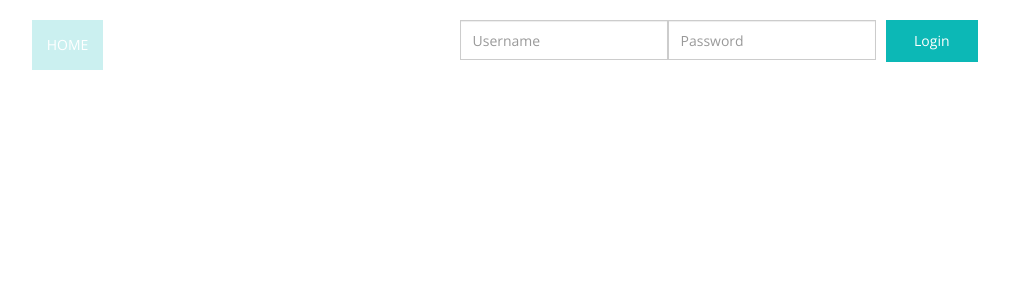
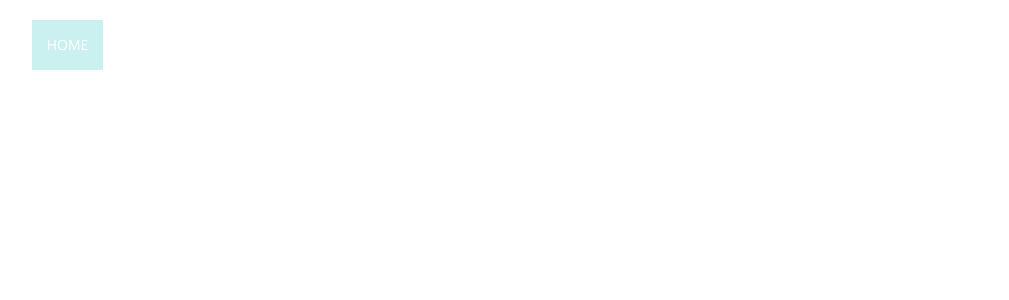
Before and after one commit to heenadawani/SIH-2018, a Flask app: template templates/layout.html in a window 1280 px wide. Shown: the top 300 px of the page, without its empty margins (247-1256 px from the left). Run offline with Flask 2, Linux system fonts and the light colour scheme; the template is opened without the code that fills it, so the values that code supplies are empty; some libraries are stand-ins or nearby versions; some web fonts are replaced.

Commit message:
Final Integrated module of BP
No DB connected

```diff
--- a/app.py
+++ b/app.py
@@ -43,8 +43,8 @@ def deleteImages(dirPath):
 	for fileName in fileList:
  		os.remove(dirPath+"/"+fileName)
 
+#make changes here to insert data into the table. Only for reference
 def insertIntoDB(result):
-
 	try:
 		cur = mysql.connection.cursor()
 		cur.execute('''INSERT into  image_val(Prediction,Time_stamp) values(%s,%s)''',(predict,timestamp))
@@ -94,8 +94,8 @@ def report():
 	for i in range(0,j):
 		result=deepLearning()
 		processed_img=getName('static/preprocessed_images')
-		# ctr[i]=random.uniform(0.0, 0.99)
-		# ctr[i]=round(ctr[i], 3)
+		ctr[i]=random.uniform(0.0, 0.99)
+		ctr[i]=round(ctr[i], 3)
 		os.system('cls')
 		# insertIntoDB(result)
 	return render_template('report.html',results=result,imgs=processed_img, ctr=ctr)
--- a/templates/includes/_navbar.html
+++ b/templates/includes/_navbar.html
@@ -17,27 +17,6 @@
             <li><a href="#contact">Contact</a></li>
           </ul>
         </div>
-        <div class="collapse navbar-collapse navbar-right" id="myNavbar">
-          <form class="form" class="form-inline" role="form">
-            <ul class="nav navbar-nav">
-                    <li>
-                      <div class="form-group">
-                        <input id="username" placeholder="Username" class="form-control br-radius-zero" type="text" required  style="margin-left: 5px;">
-                      </div>
-                    </li>
-                    <li>
-                      <div class="form-group">
-                        <input id="password" placeholder="Password" class="form-control br-radius-zero" type="password" required  style="margin-left: 5px;">
-                      </div>
-                    </li>
-                    <li>
-                      <div class="form-group">
-                        <button type="submit" class="btn btn-form btn-block" style="margin-left: 15px;">Login</button>
-                      </div>
-                    </li>
-              </ul>
-            </form>
-        </div>
       </div>
     </div>
 </nav>
--- a/templates/report.html
+++ b/templates/report.html
@@ -106,7 +106,7 @@ function showPage() {
               <div class="card-body">
                 <h5 style="color:#325C6A;" class="card-title">Image Name : <span style="color:black;">{{ imgs[i] }}</span></h5>
                 <h5 style="color:#325C6A;" class="card-text">Results : <span style="color:black;">{{ results[i] }}</span></h5>
-                <h5 style="color:#325C6A;" class="card-text">CTR : <span style="color:black;">{{ ctr[i] }}</span></h5>
+<!--                 <h5 style="color:#325C6A;" class="card-text">CTR : <span style="color:black;">{{ ctr[i] }}</span></h5> -->
               </div>
             </div>
           </div>
```
Also changed, not shown: 2 other files.
